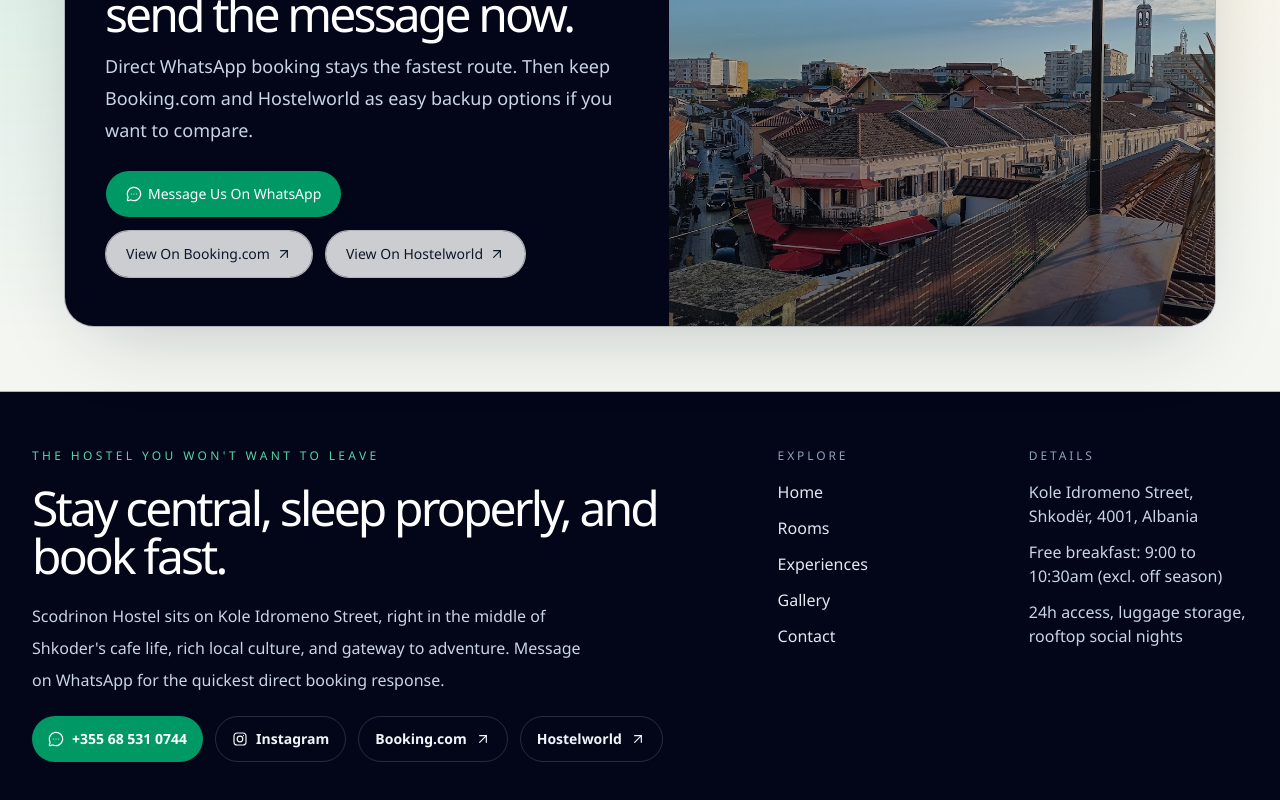
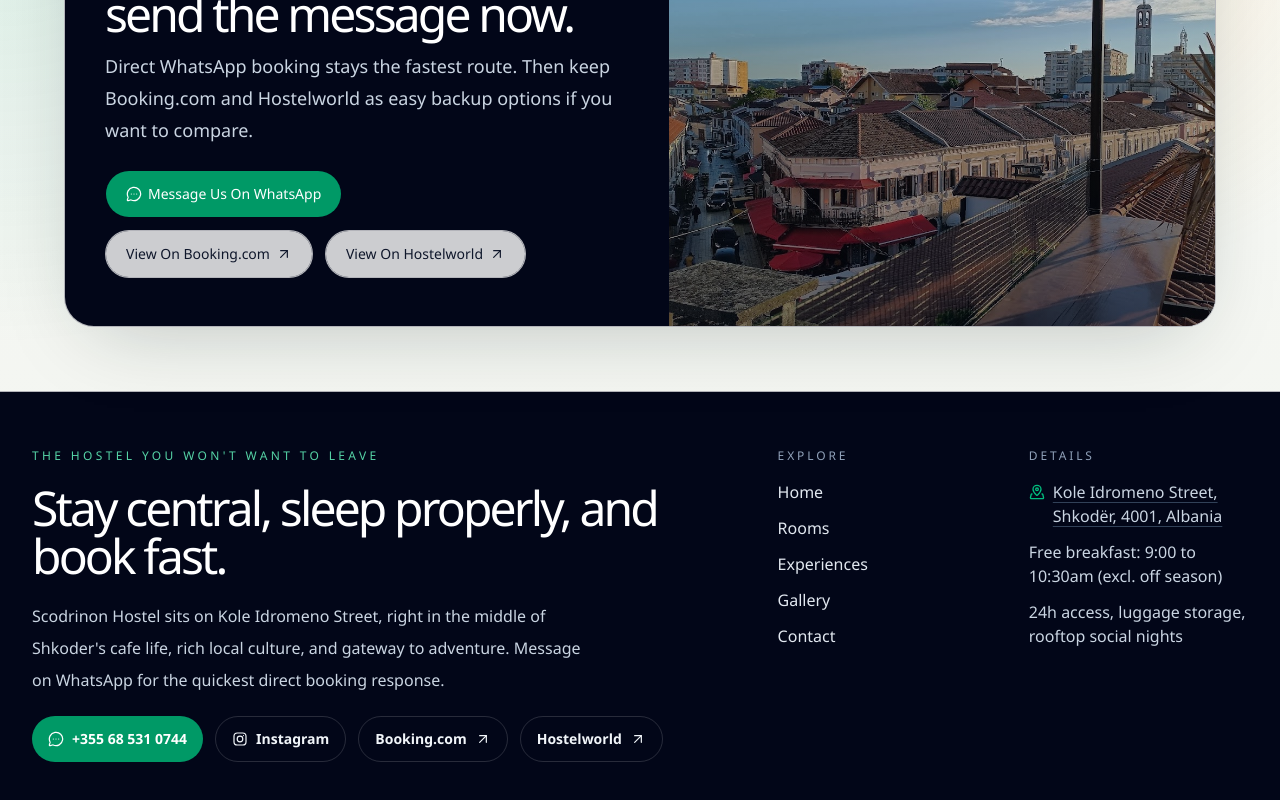
Before and after one commit to dkuromi1/hostel-nextjs, a Next.js app: page / in a window 1280 px wide. Shown: the part 8966-9766 px from the top of the page. Built offline with nearby package versions, Linux system fonts and the light colour scheme; no server answers.

Commit message:
Update site-footer.tsx
put a linked address

```diff
--- a/components/site-footer.tsx
+++ b/components/site-footer.tsx
@@ -1,5 +1,5 @@
 import Link from "next/link";
-import { ArrowUpRight, MessageCircleMore } from "lucide-react";
+import { ArrowUpRight, MessageCircleMore, MapPinned } from "lucide-react";
 
 import { InstagramGlyph } from "@/components/instagram-glyph";
 import { navLinks, siteConfig } from "@/lib/site-data";
@@ -82,7 +82,22 @@ export function SiteFooter() {
               Details
             </p>
             <div className="mt-4 space-y-3 text-base text-slate-300">
-              <p>{siteConfig.location}</p>
+            <p>
+                {/* STEP 2: Make the address a clickable Google Maps link */}
+                <a
+                  href={`https://maps.google.com/?q=${encodeURIComponent(
+                    siteConfig.name + " " + siteConfig.location
+                  )}`}
+                  target="_blank"
+                  rel="noreferrer"
+                  className="group inline-flex items-start gap-2 transition-colors hover:text-white"
+                >
+                  <MapPinned className="mt-1 size-4 shrink-0 text-emerald-500 transition-transform group-hover:scale-110" />
+                  <span className="underline decoration-slate-700 underline-offset-4 group-hover:decoration-slate-400">
+                    {siteConfig.location}
+                  </span>
+                </a>
+              </p>
               <p>Free breakfast: {siteConfig.breakfastHours}</p>
               <p>24h access, luggage storage, rooftop social nights</p>
             </div>
```
